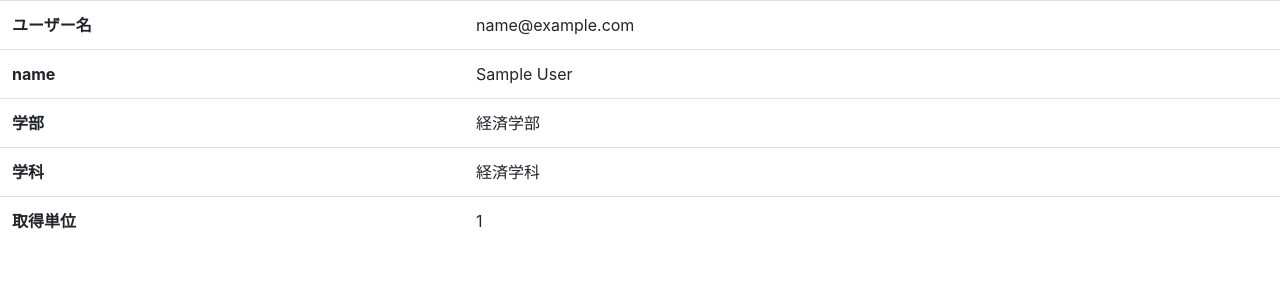
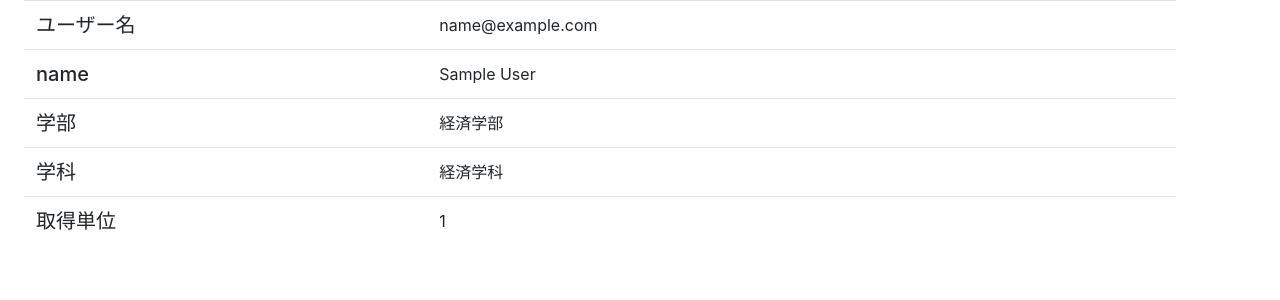
Before and after one commit to mokupuro/managment-app, a Django app: page /user_detail/1/ in a window 1280 px wide. Shown: the part 56-356 px from the top of the page. Run offline with Django 3.2, Linux system fonts and the light colour scheme; a user stored in the database is signed in; tables that the repository leaves empty hold one stand-in row (values such as "Sample post"); some libraries are stand-ins or nearby versions.

Commit message:
ユーザー情報画面のhtml

```diff
--- a/management-app/coursemanagement/managementapp/templates/user_detail.html
+++ b/management-app/coursemanagement/managementapp/templates/user_detail.html
@@ -1,25 +1,25 @@
 {% extends "base.html" %}
 {% block content %}
-<table class="table">
+<table class="table ml-4" style = "width:90%;">
     <tbody>
         <tr>
-            <th>ユーザー名</th>
+            <th class = "h5 ml-3" style = "width:35%;">ユーザー名</th>
             <td>{{ user.email }}</td>
         </tr>
         <tr>
-            <th>name</th>
+            <th class = "h5 ml-3" style = "width:35%;">name</th>
             <td>{{ user.name }}</td>
         </tr>
         <tr>
-            <th>学部</th>
+            <th class = "h5 ml-3" style = "width:35%;">学部</th>
             <td>{{ user.get_undergraduate_display }}</td>
         </tr>
         <tr>
-            <th>学科</th>
+            <th class = "h5 ml-3" style = "width:35%;">学科</th>
             <td>{{ user.get_cource_display }}</td>
         </tr>
         <tr>
-            <th>取得単位</th>
+            <th class = "h5 ml-3" style = "width:35%;">取得単位</th>
             <td>{{ user.obtainedu_unit }}</td>
         </tr>
     </tbody>
```
